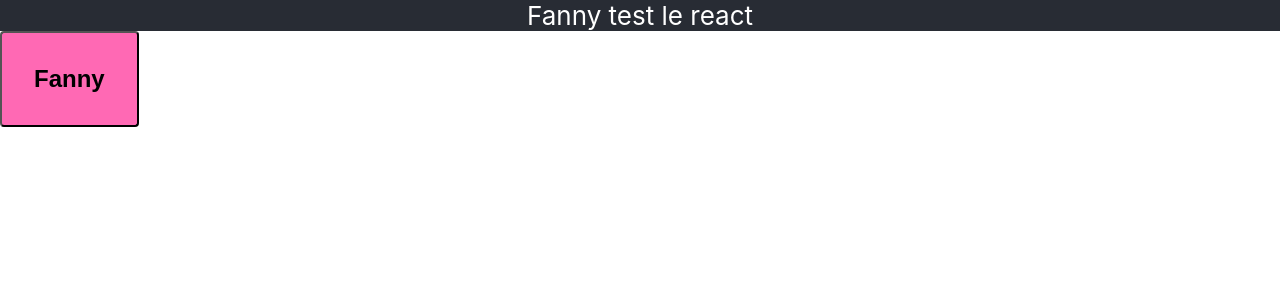
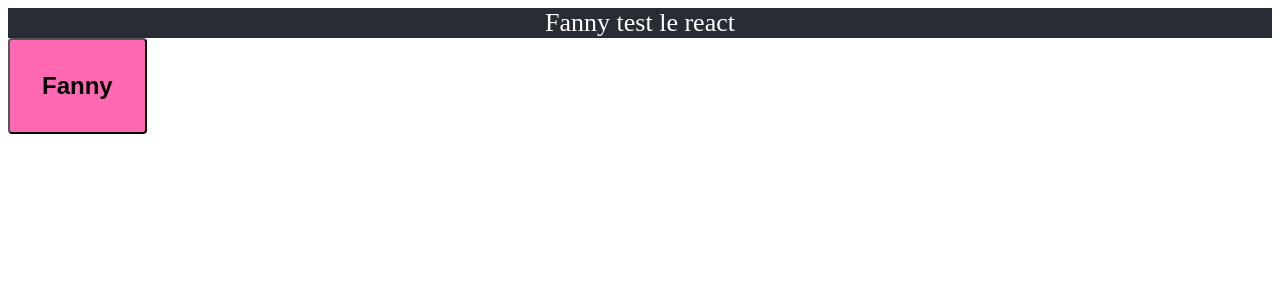
Before and after one commit to fannyv/reactJS, a React (Create React App) app: page / in a window 1280 px wide. Shown: the top 300 px of the page. Built offline with nearby package versions, Linux system fonts and the light colour scheme.

Commit message:
issue with eslint?

```diff
--- a/src/index.tsx
+++ b/src/index.tsx
@@ -1,9 +1,6 @@
-import './index.css';
+import React from 'react';
+import ReactDOM from 'react-dom';
 import {App} from "./app/App";
-import * as React from 'react';
-import * as ReactDOM from 'react-dom';
 
-ReactDOM.render(
-    <App/>,
-    document.getElementById('root') as HTMLElement
-);
+//Init App
+ReactDOM.render(<App/>, document.getElementById('root'));
```
Also changed, not shown: package.json (+3 -4 lines), 1 other file (tests, documents, lock files or other folders).
